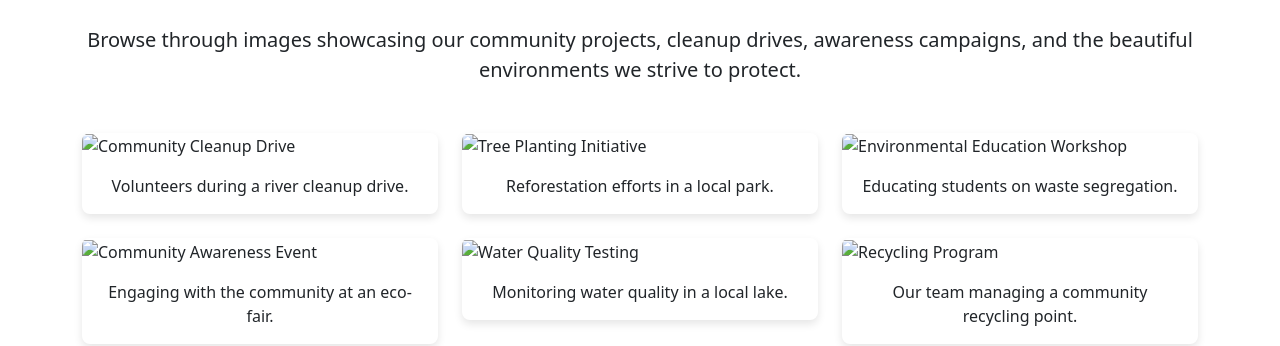
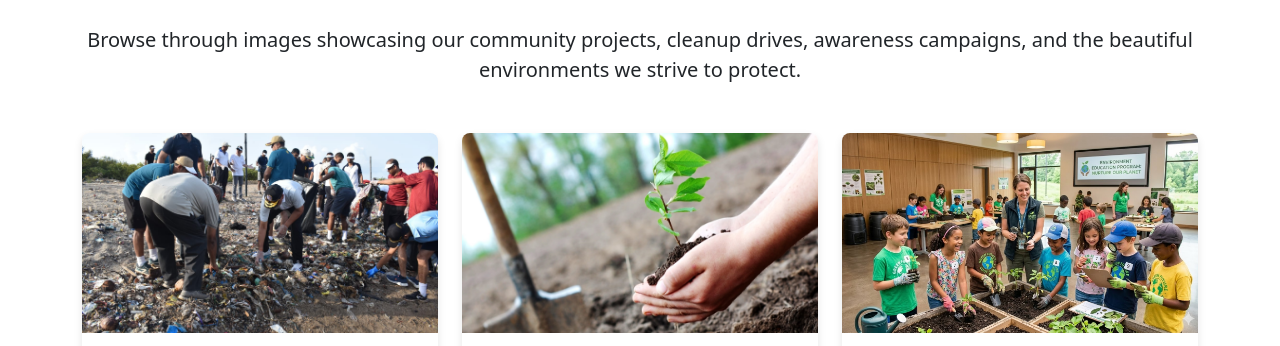
Before and after one commit to kinnari222/Environs-Wholly-Frontend, a plain HTML site: page gallery.html in a window 1280 px wide. Shown: the part 586-932 px from the top of the page. Drawn offline with nearby package versions, Linux system fonts and the light colour scheme.

Commit message:
add images

```diff
--- a/gallery.html
+++ b/gallery.html
@@ -99,7 +99,7 @@
         <div class="row">
             <div class="col-md-6 col-lg-4 mb-4">
                 <div class="gallery-item">
-                    <img src="gallery_images/cleanup_drive_1.jpg" class="img-fluid" alt="Community Cleanup Drive">
+                    <img src="gallery_images/cleanup_drive.jpg" class="img-fluid" alt="Community Cleanup Drive">
                     <div class="p-3 text-center">
                         <p class="mb-0">Volunteers during a river cleanup drive.</p>
                     </div>
@@ -107,7 +107,7 @@
             </div>
             <div class="col-md-6 col-lg-4 mb-4">
                 <div class="gallery-item">
-                    <img src="gallery_images/tree_planting_2.jpg" class="img-fluid" alt="Tree Planting Initiative">
+                    <img src="gallery_images/tree_planting.jpg" class="img-fluid" alt="Tree Planting Initiative">
                     <div class="p-3 text-center">
                         <p class="mb-0">Reforestation efforts in a local park.</p>
                     </div>
@@ -115,7 +115,7 @@
             </div>
             <div class="col-md-6 col-lg-4 mb-4">
                 <div class="gallery-item">
-                    <img src="gallery_images/education_workshop_3.jpg" class="img-fluid" alt="Environmental Education Workshop">
+                    <img src="gallery_images/education_workshop.jpg" class="img-fluid" alt="Environmental Education Workshop">
                     <div class="p-3 text-center">
                         <p class="mb-0">Educating students on waste segregation.</p>
                     </div>
@@ -123,7 +123,7 @@
             </div>
             <div class="col-md-6 col-lg-4 mb-4">
                 <div class="gallery-item">
-                    <img src="gallery_images/community_event_4.jpg" class="img-fluid" alt="Community Awareness Event">
+                    <img src="gallery_images/community_event.jpg" class="img-fluid" alt="Community Awareness Event">
                     <div class="p-3 text-center">
                         <p class="mb-0">Engaging with the community at an eco-fair.</p>
                     </div>
@@ -131,7 +131,7 @@
             </div>
             <div class="col-md-6 col-lg-4 mb-4">
                 <div class="gallery-item">
-                    <img src="gallery_images/water_testing_5.jpg" class="img-fluid" alt="Water Quality Testing">
+                    <img src="gallery_images/water_testing.jpg" class="img-fluid" alt="Water Quality Testing">
                     <div class="p-3 text-center">
                         <p class="mb-0">Monitoring water quality in a local lake.</p>
                     </div>
@@ -139,7 +139,7 @@
             </div>
             <div class="col-md-6 col-lg-4 mb-4">
                 <div class="gallery-item">
-                    <img src="gallery_images/recycling_program_6.jpg" class="img-fluid" alt="Recycling Program">
+                    <img src="gallery_images/recycling_program.jpg" class="img-fluid" alt="Recycling Program">
                     <div class="p-3 text-center">
                         <p class="mb-0">Our team managing a community recycling point.</p>
                     </div>
```
Also changed, not shown: gallery_images/cleanup_drive.jpg (added), gallery_images/community_event.jpg (added), gallery_images/education_workshop.jpg (added), gallery_images/recycling_program.jpg (added), gallery_images/tree_planting.jpg (added), gallery_images/water_testing.jpg (added).
